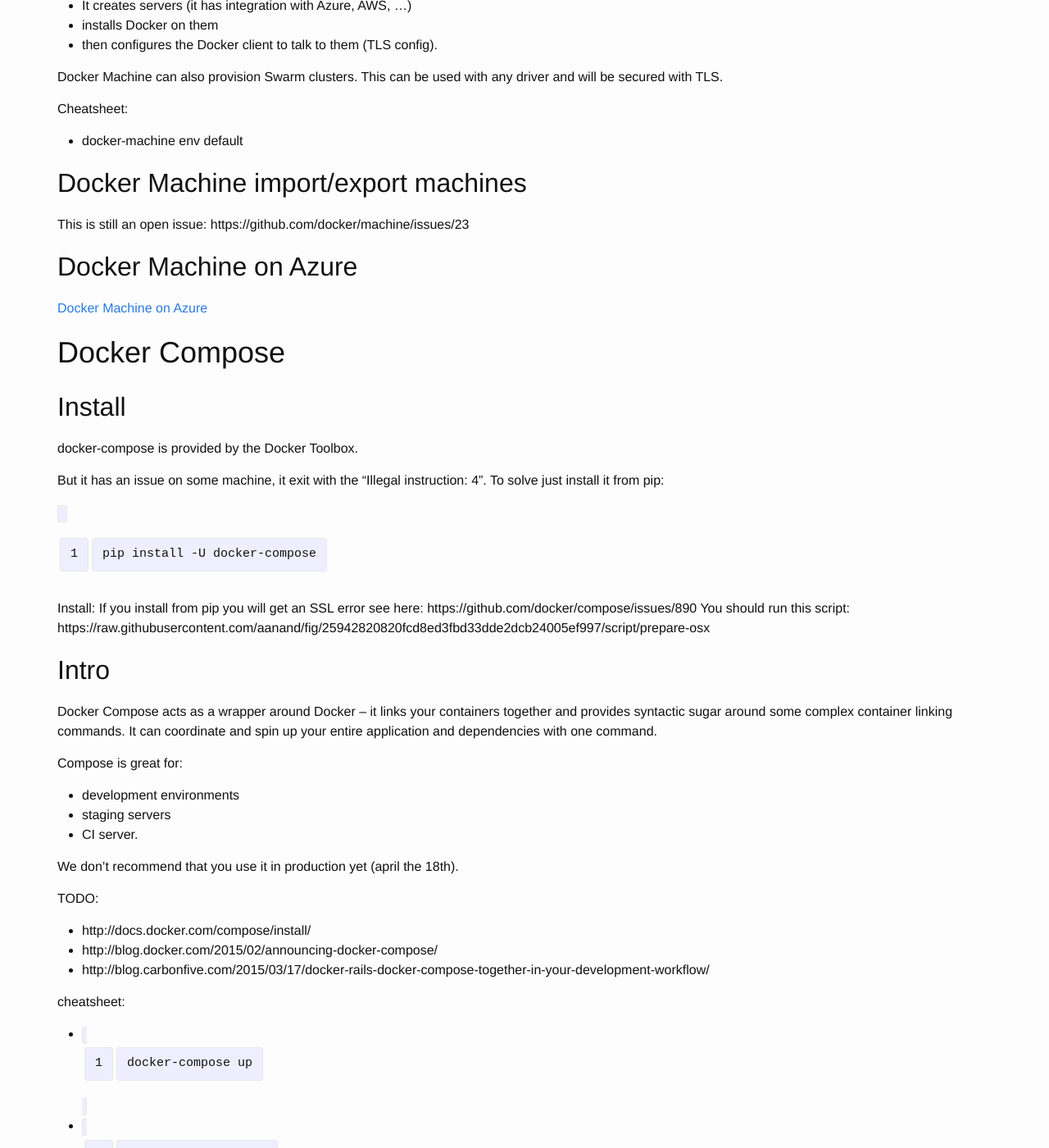
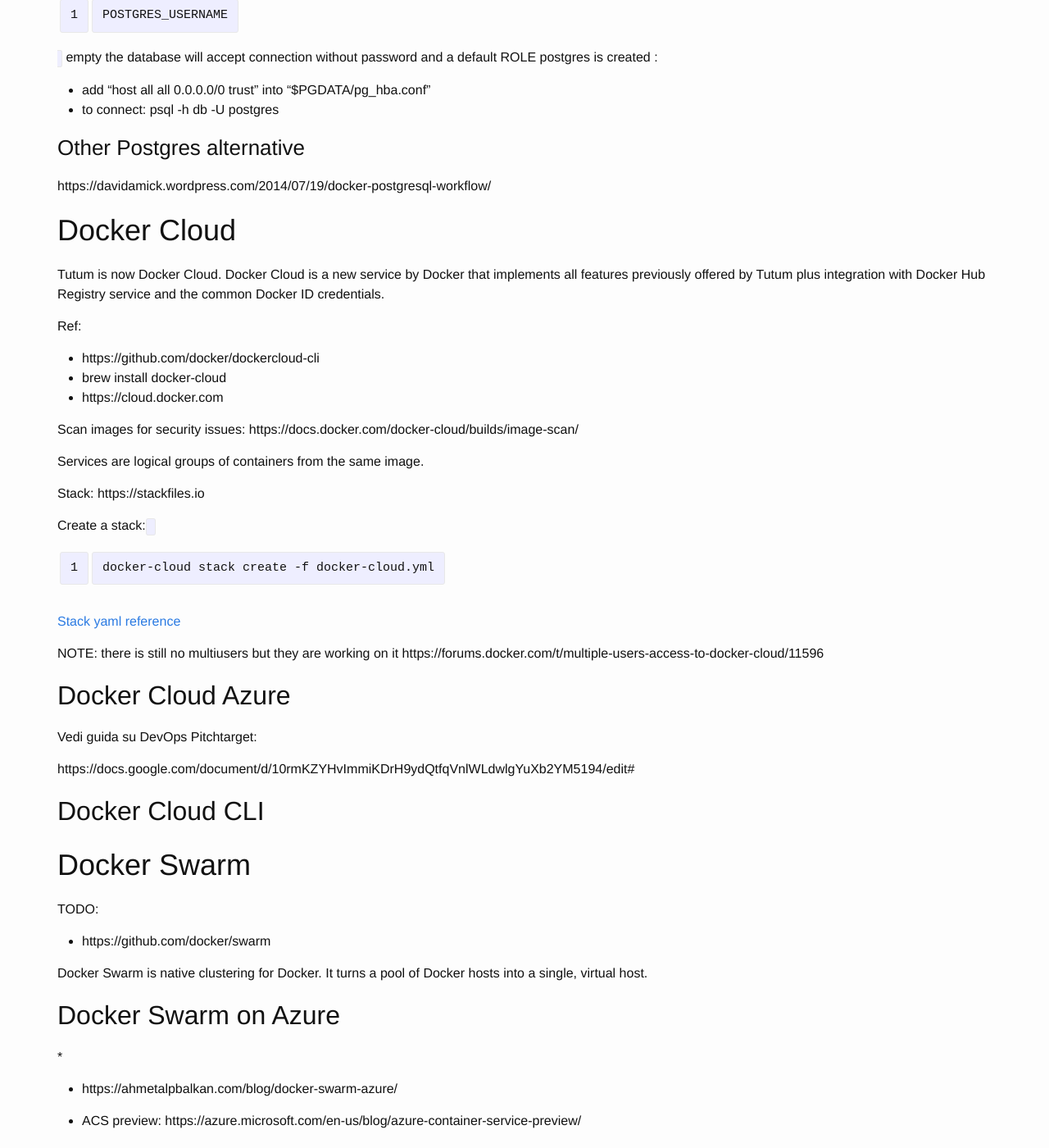
Before and after one commit to breezeight/nicola_blog, a Jekyll site: the page built from _guides/docker.markdown, in a window 1280 px wide and 1400 px high, scrolled down 55764 px. Shown: the whole window at 82% size. Built offline with Jekyll 4.4.1, drawn with Linux system fonts in a browser that asks for light colours; some of the changed text lies outside the part shown.

Commit message:
Docker cloud intro

```diff
--- a/_guides/docker.markdown
+++ b/_guides/docker.markdown
@@ -27,6 +27,21 @@
   * as of Nov 22 2014 you need this docker branch to test docker host https://github.com/nathanleclaire/docker
 * make a guide for panamax, see here a
     [draft]({{site.url}}/guides/panamax.html)
+
+# History
+
+# Docker Compose
+
+## 1.6
+
+https://blog.docker.com/2016/02/compose-1-6/
+https://github.com/docker/compose/releases/tag/1.6.0
+
+* networks and volumes top-level objects in Compose files
+*  Everything that used to be in a Compose file is now under a new services key.
+*  depends_on
+*  build args
+*  config
 
 # Docker intro
 
@@ -624,6 +639,7 @@
 
 Source is the directory in the host, destination the directory in the container.
 
+To list volumes from other containers: `docker inspect addictiveapi_redis_1 | jq '.[0].HostConfig.Binds'`
 
 
 ### Use Cases
@@ -1167,11 +1183,12 @@
 
 # RAILS: Docker, docker-compose, docker-swarm
 
-VEDERE con calma questo: https://github.com/finnlabs/rails-docker
-Parte da docker-passenger, risolve il problema della chiave ssh per repo privati usando questa soluzione:  http://simonrobson.net/2014/10/14/private-git-repos-on-docker-images.html
+VEDERE con calma questi:
+
+* https://github.com/finnlabs/rails-docker Parte da docker-passenger, risolve il problema della chiave ssh per repo privati usando questa soluzione:  http://simonrobson.net/2014/10/14/private-git-repos-on-docker-images.html
+* http://bradgessler.com/articles/docker-bundler/  Make bundler fast again in Docker Compose
 
 Anche questa è una buona lettura che riassume il workflow con rails e compose: http://blog.carbonfive.com/2015/03/17/docker-rails-docker-compose-together-in-your-development-workflow/
-
 
 dovrei mettere `prepare_docker_build.sh` preso da rails-docker in uno step precedente la build dell'immagine
 
@@ -1182,7 +1199,7 @@
 * update to active jobs
 * docker-compose:
   * postgres
-  * come passare le variabili d'ambiente?? Come usare /etc/hosts ?
+  * come passare le variabili d'ambiente?? Come usare `/etc/hosts` ?
 
 Draft:
 
@@ -1396,6 +1413,37 @@
 
 https://davidamick.wordpress.com/2014/07/19/docker-postgresql-workflow/
 
+
+# Docker Cloud
+
+Tutum is now Docker Cloud. Docker Cloud is a new service by Docker that implements all features previously offered by Tutum plus integration with Docker Hub Registry service and the common Docker ID credentials.
+
+Ref:
+
+* https://github.com/docker/dockercloud-cli
+* brew install docker-cloud
+* https://cloud.docker.com
+
+
+Scan images for security issues: https://docs.docker.com/docker-cloud/builds/image-scan/
+
+Services are logical groups of containers from the same image.
+
+Stack: https://stackfiles.io
+
+Create a stack: `docker-cloud stack create -f docker-cloud.yml`
+
+[Stack yaml reference](https://docs.docker.com/docker-cloud/feature-reference/stack-yaml-reference/)
+
+NOTE: there is still no multiusers but they are working on it https://forums.docker.com/t/multiple-users-access-to-docker-cloud/11596
+
+## Docker Cloud Azure
+
+Vedi guida su DevOps Pitchtarget:
+
+https://docs.google.com/document/d/10rmKZYHvImmiKDrH9ydQtfqVnlWLdwlgYuXb2YM5194/edit#
+
+## Docker Cloud CLI
 
 
 # Docker Swarm
@@ -1595,11 +1643,22 @@
 
 
 
+## Open Issues
+
+### 2 docker-compose.yml, same directory name - causes 'mixing' of services
+
+Ref:
+
+* GITHUB ISSUE 2 docker-compose.yml, same directory name - causes 'mixing' of services: https://github.com/docker/compose/issues/2120
+* COMPOSE_PROJECT_NAME env variable: https://docs.docker.com/compose/reference/overview/#compose-project-name
+* Proposal: make project-name persistent. https://github.com/docker/compose/issues/745
 
 
 ## FAQ
 
 * every time you do a docker-compose run, Compose is spinning up entirely new containers for your code but only if the containers are not up already, in which case they are linked to that (running) container.This means that it’s possible that you’ve spun up multiple instances of your app without thinking about it – for example, you may have a web and db container already up from a docker-compose up command, and then in a separate terminal window you run a docker-compose run web rails c. That spins up another web container to execute the command, but then links that container with the pre-launched db container.
+
+
 
 
 # Deployment solutions
```
